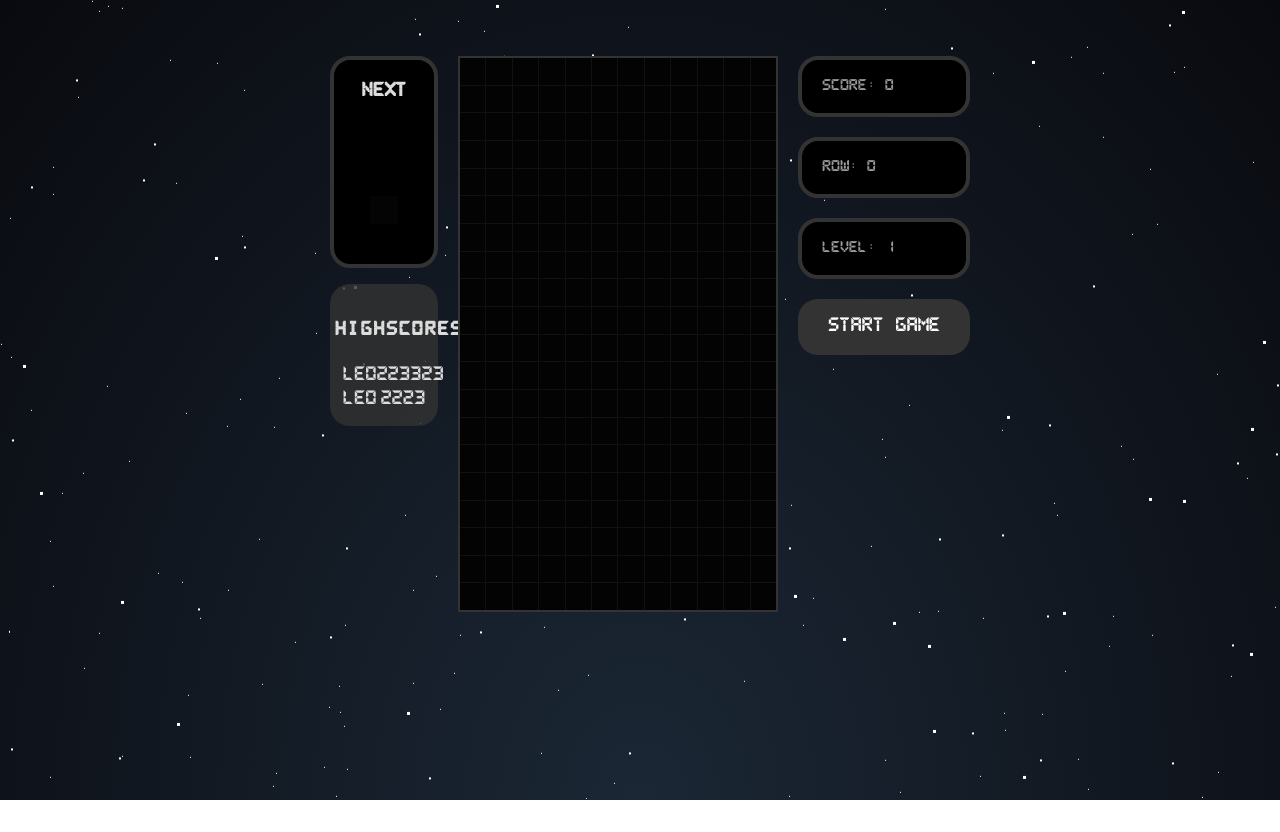
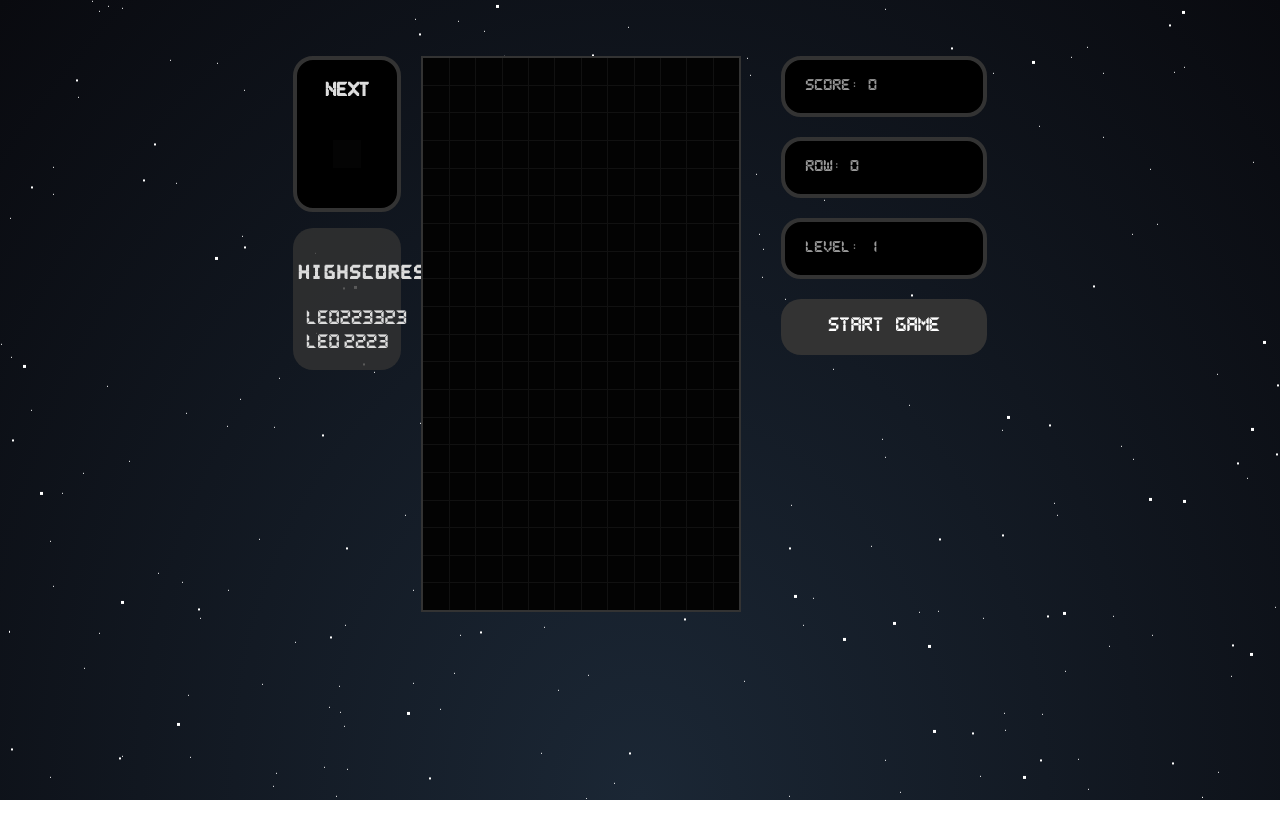
Before and after one commit to leocortezdev/react-tetris, a React (Create React App) app: page / in a window 1280 px wide. Built offline with nearby package versions, Linux system fonts and the light colour scheme.

Commit message:
bug fixing

```diff
--- a/src/components/Tetris.jsx
+++ b/src/components/Tetris.jsx
@@ -129,7 +129,7 @@ const Tetris = () => {
           </>
         </aside>
         <Stage stage={stage} className="stage" />
-        <aside>
+        <aside className="information">
           {gameOver ? (
             <Display gameOver={gameOver} text="Game Over" />
           ) : (
--- a/src/components/styles/StyledNextTetrisBlock.js
+++ b/src/components/styles/StyledNextTetrisBlock.js
@@ -8,17 +8,17 @@ export const StyledNextTetrisBlock = styled.div`
   grid-template-columns: repeat(3, 1fr);
   grid-template-rows: repeat(3, 1fr); */
   .tetrisBlock {
-  grid-area: 2 / 2 / 3 / 3;
-  background-color: rgba(22, 22, 22, 1);
-  display: grid;
-  gap: 1px;
-    grid-template-columns: repeat(${({width}) => width}, 1fr);
-    grid-template-rows: repeat(${({height}) => height}, 1fr);
+    grid-area: 2 / 2 / 3 / 3;
+    background-color: rgba(22, 22, 22, 1);
+    display: grid;
+    gap: 1px;
+    grid-template-columns: repeat(${({ width }) => width}, 1fr);
+    grid-template-rows: repeat(${({ height }) => height}, 1fr);
   }
 `;
 
 export const StyledTitle = styled.h4`
-  margin: 0 0 5rem 0;
+  margin: 0 0 1.5rem 0;
   color: #ddd;
   font-family: Pixel, monospace, "Courier New", Courier;
 `;
```
